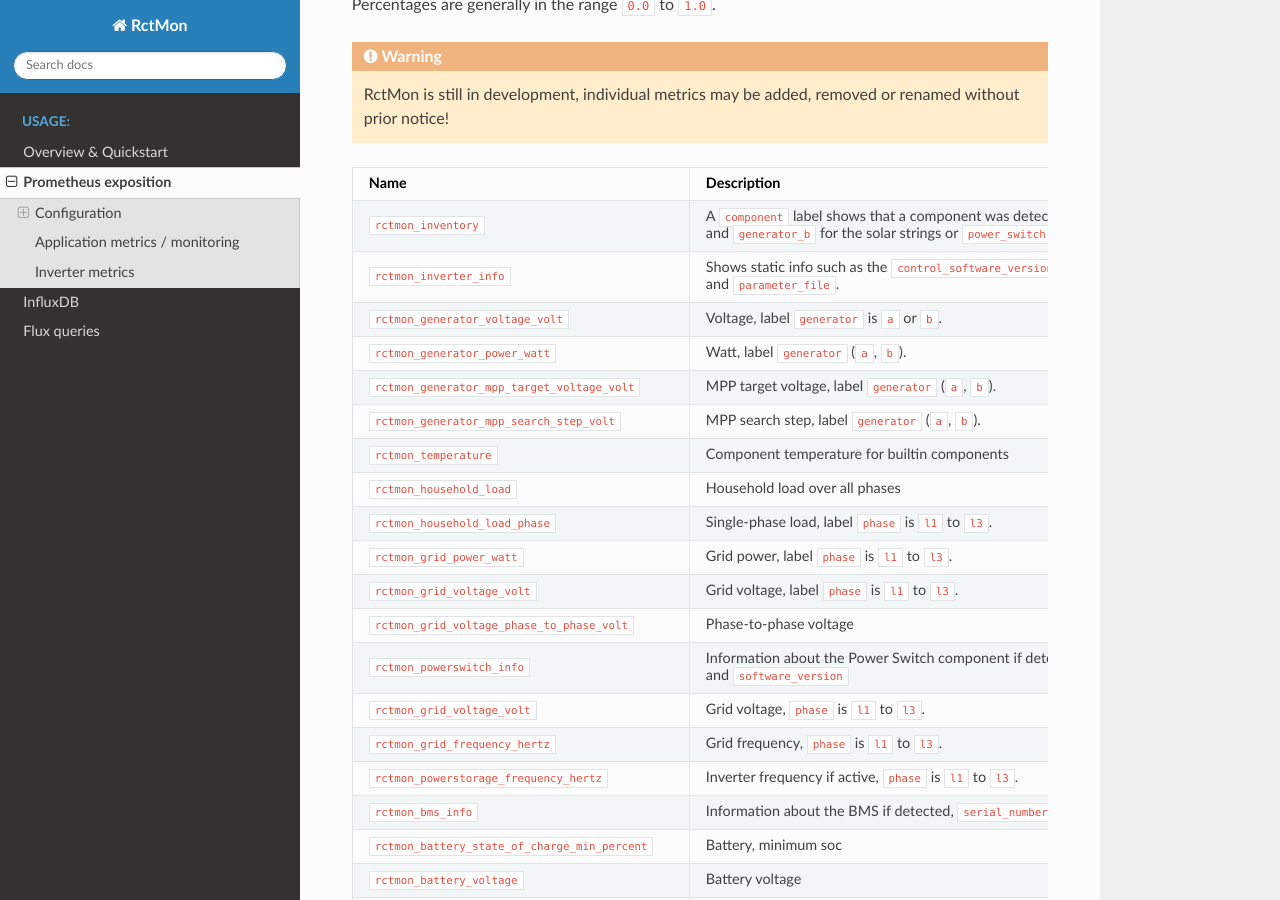
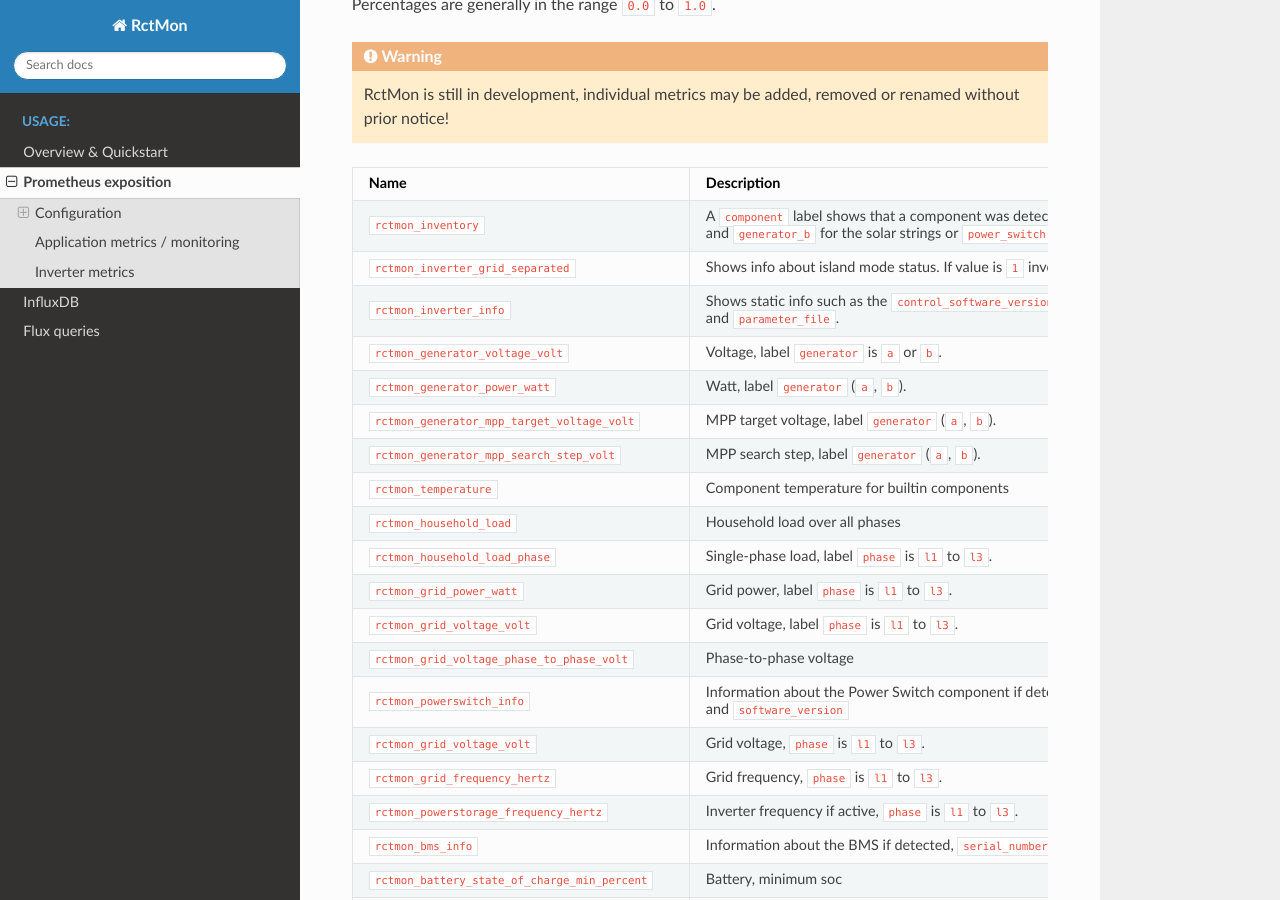
Before and after one commit to svalouch/rctmon, a Sphinx documentation site: the page built from docs/use_prometheus.rst, in a window 1280 px wide and 900 px high, scrolled down 2125 px. Built offline with Sphinx 7.4.7 and the Read the Docs theme 2.0.0, drawn with Linux system fonts in a browser that asks for light colours.

Commit message:
use_prometheus: Add island mode
Get info about the island mode status.

```diff
--- a/docs/use_prometheus.rst
+++ b/docs/use_prometheus.rst
@@ -107,6 +107,9 @@
 |                                                   | as ``generator_a`` and ``generator_b`` for the solar strings or |
 |                                                   | ``power_switch`` for the Power Switch component.                |
 +---------------------------------------------------+-----------------------------------------------------------------+
+| ``rctmon_inverter_grid_separated``                | Shows info about island mode status.                            |
+|                                                   | If value is ``1`` inverter is in island mode.                   |
++---------------------------------------------------+-----------------------------------------------------------------+
 | ``rctmon_inverter_info``                          | Shows static info such as the ``control_software_version``, the |
 |                                                   | ``serial_number`` and ``parameter_file``.                       |
 +---------------------------------------------------+-----------------------------------------------------------------+
```
